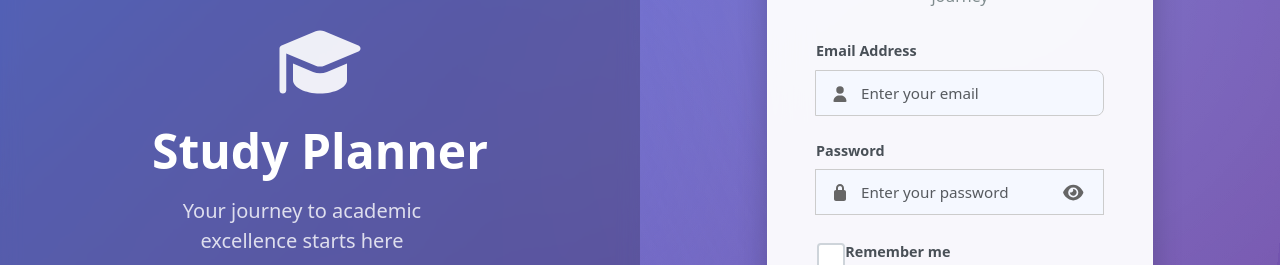
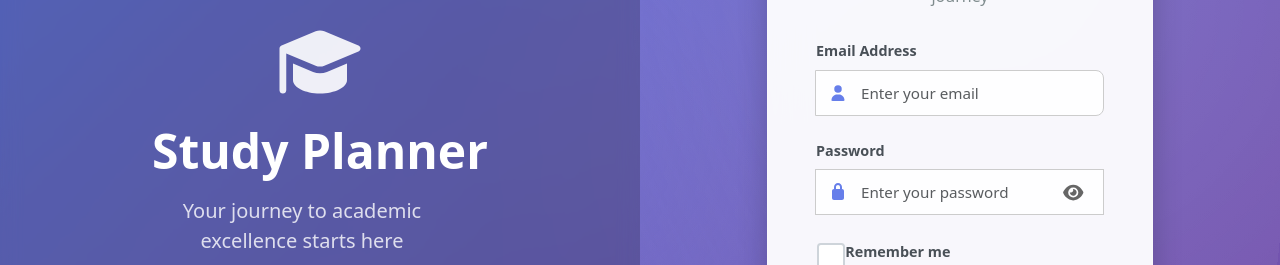
Before and after one commit to hariom-rai-21/Planity-frontend, a React (Vite) app: page /login in a window 1280 px wide. Shown: the part 183-448 px from the top of the page. Built offline with nearby package versions, Linux system fonts and the light colour scheme.

Commit message:
Fix frontend issue in login and signup

```diff
--- a/src/Components/Pages/LoginPage/Login.css
+++ b/src/Components/Pages/LoginPage/Login.css
@@ -26,6 +26,48 @@
   bottom: 0;
   background: var(--primary-gradient);
   z-index: -1;
+}
+
+.form-group {
+  position: relative;
+  margin-bottom: 1.5rem;
+}
+
+.form-group .form-control {
+  padding: 0.75rem 1rem 0.75rem 2.5rem;
+  border: 1px solid rgba(0, 0, 0, 0.1);
+  border-radius: var(--border-radius);
+  font-size: 1rem;
+  transition: all 0.3s ease;
+  width: 100%;
+  color: var(--text-primary) !important;
+  background-color: var(--glass-bg);
+}
+
+.form-group .form-control:focus {
+  border-color: #667eea;
+  box-shadow: 0 0 0 0.2rem rgba(102, 126, 234, 0.25);
+}
+
+.form-group .input-icon {
+  position: absolute;
+  left: 0.75rem;
+  top: 50%;
+  transform: translateY(-50%);
+  color: #667eea;
+  transition: all 0.3s ease;
+  pointer-events: none;
+  z-index: 1;
+}
+
+.form-group .form-control:focus + .input-icon,
+.form-group .form-control:not(:placeholder-shown) + .input-icon {
+  color: #667eea;
+}
+
+.form-control {
+  color: var(--text-primary) !important;
+  background-color: var(--glass-bg) !important;
 }
 
 .login-particles {
--- a/src/Components/Pages/SignupPage/Signup.css
+++ b/src/Components/Pages/SignupPage/Signup.css
@@ -18,6 +18,48 @@
   background: var(--primary-gradient);
   position: relative;
   overflow: hidden;
+}
+
+.form-group {
+  position: relative;
+  margin-bottom: 1.5rem;
+}
+
+.form-group .form-control {
+  padding: 0.75rem 1rem 0.75rem 2.5rem;
+  border: 1px solid rgba(0, 0, 0, 0.1);
+  border-radius: var(--border-radius);
+  font-size: 1rem;
+  transition: all 0.3s ease;
+  width: 100%;
+  color: var(--text-primary) !important;
+  background-color: var(--glass-bg);
+}
+
+.form-group .form-control:focus {
+  border-color: #667eea;
+  box-shadow: 0 0 0 0.2rem rgba(102, 126, 234, 0.25);
+}
+
+.form-group .input-icon {
+  position: absolute;
+  left: 0.75rem;
+  top: 50%;
+  transform: translateY(-50%);
+  color: #667eea;
+  transition: all 0.3s ease;
+  pointer-events: none;
+  z-index: 1;
+}
+
+.form-group .form-control:focus + .input-icon,
+.form-group .form-control:not(:placeholder-shown) + .input-icon {
+  color: #667eea;
+}
+
+.form-control {
+  color: var(--text-primary) !important;
+  background-color: var(--glass-bg) !important;
 }
 
 .signup-page::before {
```
